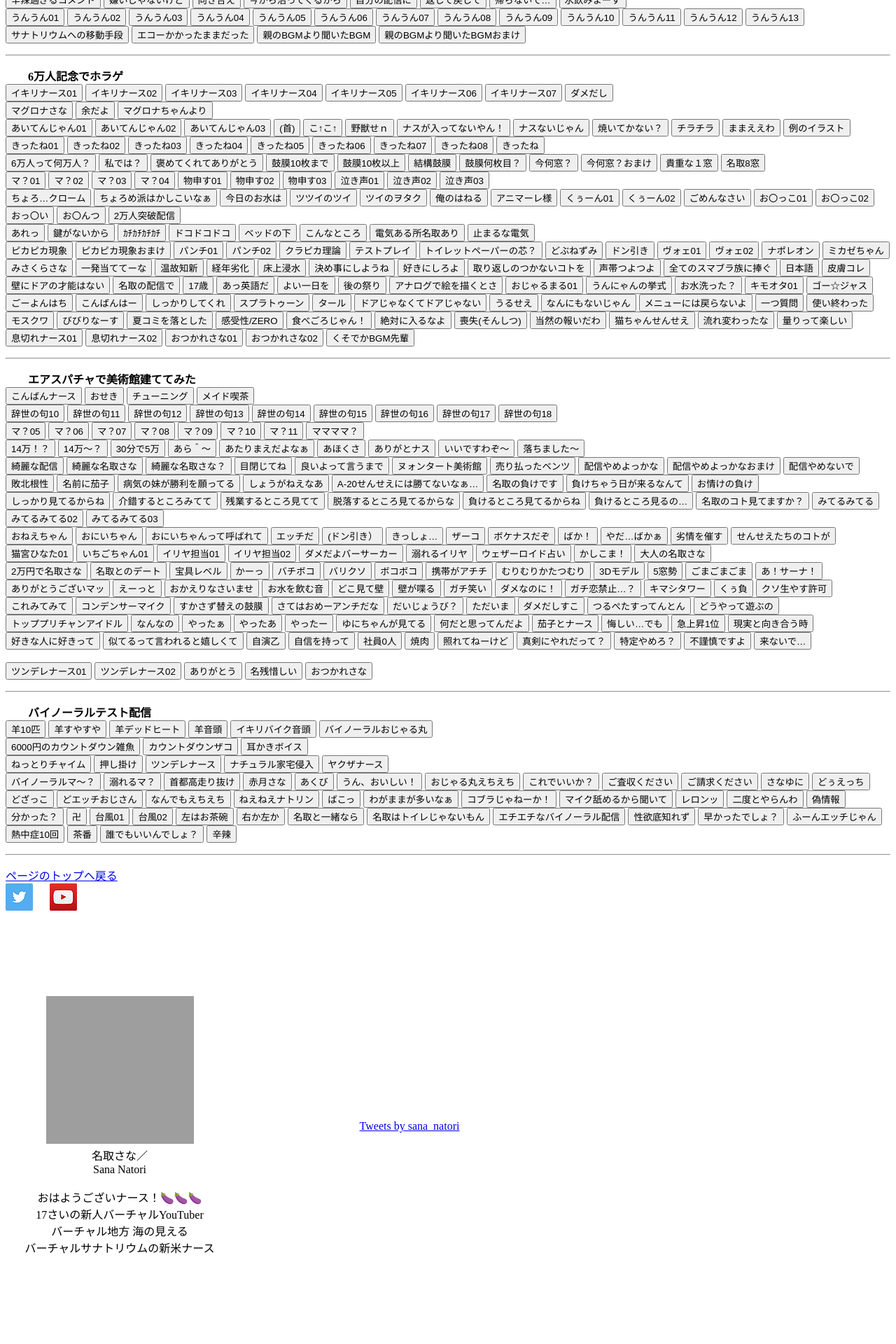
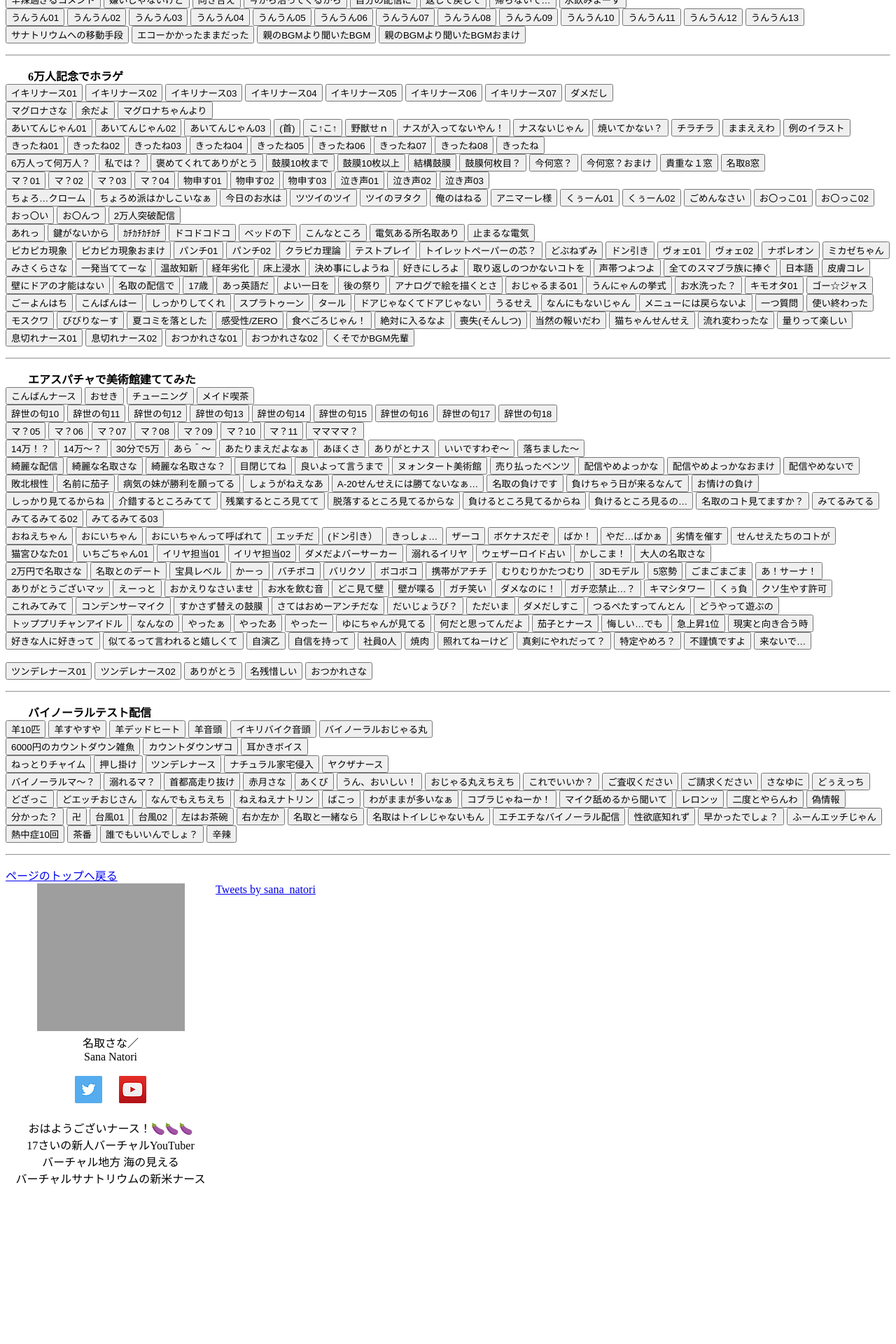
Before and after one commit to sanabutton/sanabutton.github.io, a Jekyll site: the page built from index.html, in a window 1280 px wide. Shown: the part 4327-6247 px from the top of the page at 70% size. Built offline with Jekyll 4.4.1, drawn with Linux system fonts in a browser that asks for light colours; nearby versions of some CDN libraries; comment, search, counter and statistics services are not loaded; after the commit the page ends 6030 px from its top, so only the background shows below that; grey boxes are pictures that could not be loaded.

Commit message:
footer の <table> レイアウトを flex box に変更

```diff
--- a/_includes/footer.html
+++ b/_includes/footer.html
@@ -1,25 +1,32 @@
 <footer>
-    <a href="https://twitter.com/sana_natori"><img src="./Twitter.png" alt="Twitter アカウントへのリンク画像"></a>
 
-    <a href="https://www.youtube.com/channel/UCIdEIHpS0TdkqRkHL5OkLtA"><img src="./Youtube.png" alt="YouTube チャンネルへのリンク画像"></a>
 
-    <table>
-        <tr align="center">
-            <td width="320" height="600">
+    <div class="profile-container">
+        <div class="profile-item profile-card">
+            <img class="natori-sana-icon"
+                 src="https://yt3.ggpht.com/a-/ACSszfGXKWd3tA-jxTE7DavDR6ElciSzd7mHOSyFJA=s900-mo-c-c0xffffffff-rj-k-no"
+                 alt="名取さなのアイコン">
+            <br>
+            名取さな／<br>
+            Sana Natori
+            <br>
+            <br>
+            <a href="https://twitter.com/sana_natori"><img src="./Twitter.png" alt="Twitter アカウントへのリンク画像"></a>
 
-                <img id="comp-jepaou0qimgimage" alt="名取さなのアイコン"
-                     data-type="image" style="width: 211px; height: 211px; object-fit: cover;"
-                     src="https://yt3.ggpht.com/a-/ACSszfGXKWd3tA-jxTE7DavDR6ElciSzd7mHOSyFJA=s900-mo-c-c0xffffffff-rj-k-no">
-                <br>
-                <span>名取さな／<br>Sana Natori</span>
-                <br><br>
-                おはようございナース！🍆🍆🍆<br>17さいの新人バーチャルYouTuber<br>バーチャル地方 海の見える<br>バーチャルサナトリウムの新米ナース
-            </td>
+            <a href="https://www.youtube.com/channel/UCIdEIHpS0TdkqRkHL5OkLtA"><img src="./Youtube.png" alt="YouTube チャンネルへのリンク画像"></a>
+            <br>
+            <br>
+            おはようございナース！🍆🍆🍆<br>
+            17さいの新人バーチャルYouTuber<br>
+            バーチャル地方 海の見える <br>
+            バーチャルサナトリウムの新米ナース
+        </div>
 
-            <td width="500" height="600">
-                <a class="twitter-timeline" data-lang="ja" data-width="500" data-height="600"
-                   href="https://twitter.com/sana_natori?ref_src=twsrc%5Etfw">Tweets by sana_natori</a>
-            </td>
-        </tr>
-    </table>
+        <div class="profile-item">
+            <a class="twitter-timeline" data-width="500" data-height="600" data-lang="ja"
+               href="https://twitter.com/sana_natori?ref_src=twsrc%5Etfw">
+                Tweets by sana_natori
+            </a>
+        </div>
+    </div>
 </footer>
--- a/_sass/common.sass
+++ b/_sass/common.sass
@@ -1,4 +1,3 @@
-
 .add-num
   color: #808080
 
@@ -8,3 +7,17 @@
 .site-title
   color: #ff7f50
   text-align: center
+
+// profile
+.profile-container
+  display: flex
+  flex-flow: row wrap
+
+.profile-card
+  width: 300px
+  text-align: center
+
+.natori-sana-icon
+  width: 211px
+  height: 211px
+  object-fit: cover
```
